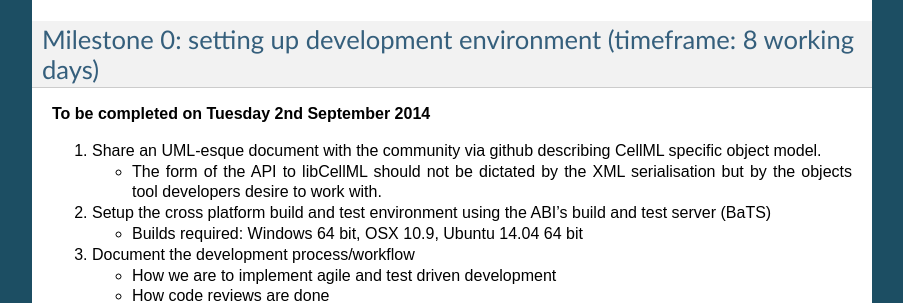
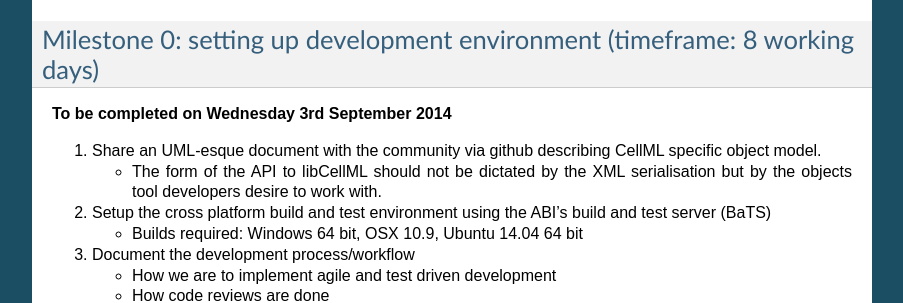
Before and after one commit to hsorby/libcellnl, a Sphinx documentation site: the page built from docs/source/roadmap.rst, in a window 1280 px wide and 900 px high, scrolled down 1543 px. Shown: the part 155-458 px from the top of the window, without its empty margins (198-1101 px from the left). Built offline with Sphinx 7.4.7, drawn with Linux system fonts in a browser that asks for light colours.

Commit message:
Change completion date of Milestone 0.

```diff
--- a/docs/source/roadmap.rst
+++ b/docs/source/roadmap.rst
@@ -64,7 +64,7 @@ We should avoid using non-standard system libraries unless there is a compelling
 
 Milestone 0: setting up development environment (timeframe: 8 working days)
 ---------------------------------------------------------------------------
-**To be completed on Tuesday 2nd September 2014**
+**To be completed on Wednesday 3rd September 2014**
 
 #. Share an UML-esque document with the community via github describing CellML specific object model.
 
```
